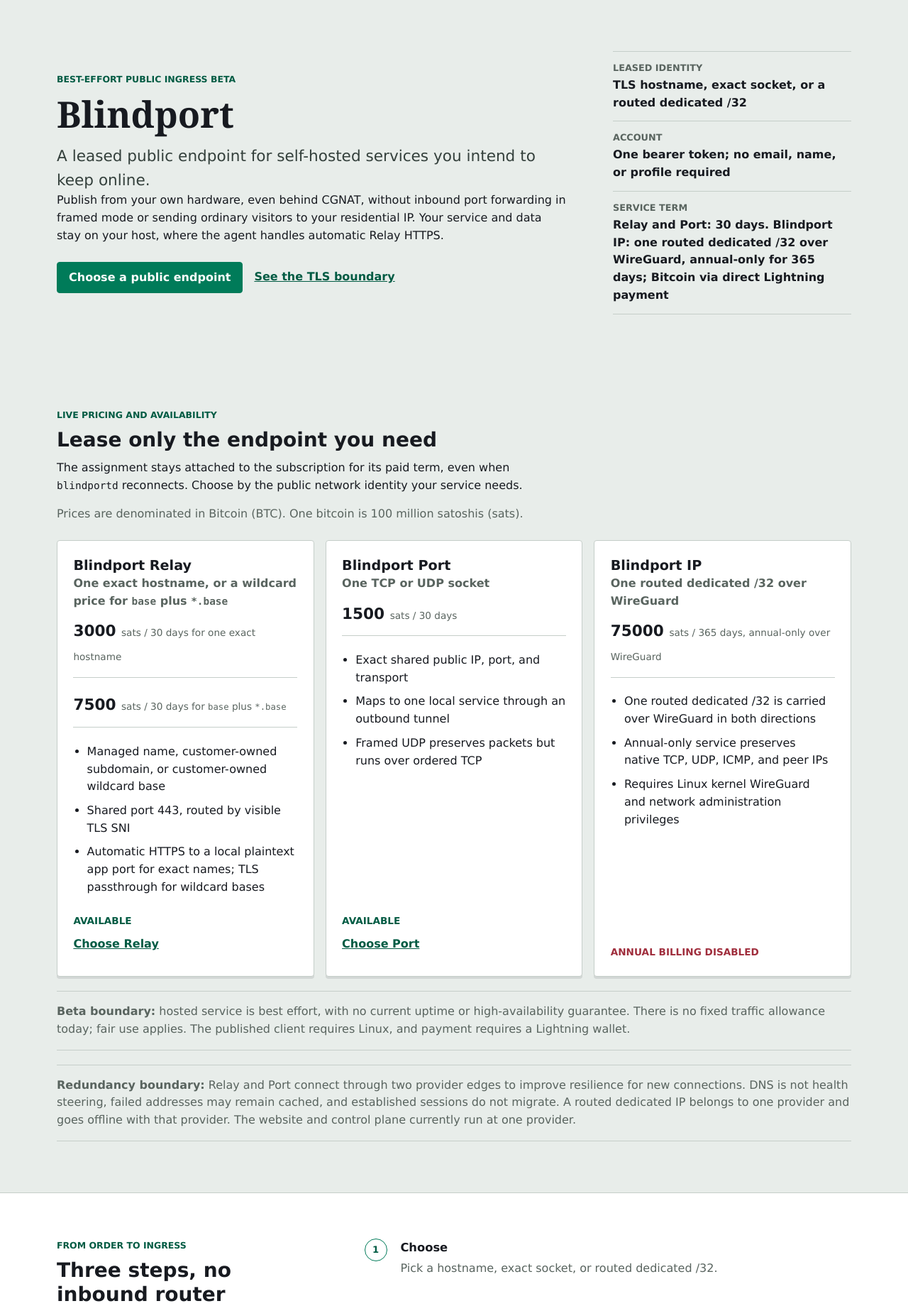
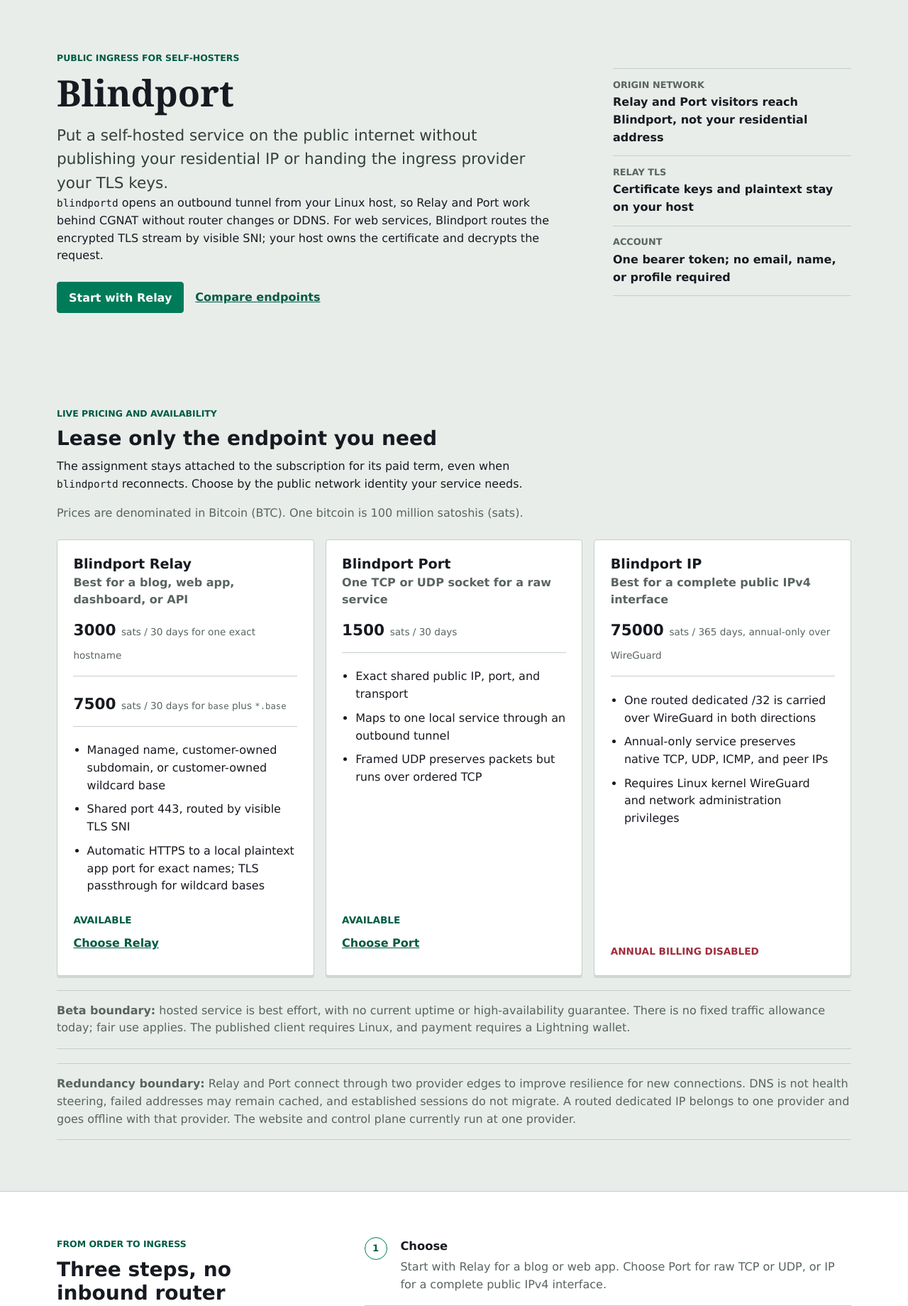
Before and after one commit to blindport/blindport, a FastAPI app: page / in a window 1280 px wide. Shown: the part 65-1905 px from the top of the page at 71% size. Run offline with FastAPI, Linux system fonts and the light colour scheme; data that the repository does not hold is empty; parts of the project's set-up code (start-up, migrations or seed data) failed here and were passed over.

Commit message:
feat(site): improve launch onboarding

```diff
--- a/backend/src/blindport/api/pages.py
+++ b/backend/src/blindport/api/pages.py
@@ -161,6 +161,7 @@ def _ctx(request: Request, **extra) -> dict:
         else f" -backend={shlex.quote(request_origin)}"
     )
     share_titles = {
+        "/": f"{settings.BRAND_NAME} | Public ingress for self-hosters",
         "/guide": f"Guide | {settings.BRAND_NAME}",
         "/terms": f"Service terms | {settings.BRAND_NAME}",
     }
--- a/backend/src/blindport/templates/landing.html
+++ b/backend/src/blindport/templates/landing.html
@@ -1,21 +1,21 @@
 {% extends "base.html" %}
-{% block title %}{{ brand_name }} | Private-origin ingress{% endblock %}
+{% block title %}{{ brand_name }} | Public ingress for self-hosting{% endblock %}
 {% block content %}
 <section class="intro content-width" aria-labelledby="intro-title">
   <div class="intro-copy">
-    <p class="eyebrow">Best-effort public ingress beta</p>
+    <p class="eyebrow">Public ingress for self-hosters</p>
     <h1 id="intro-title">{{ brand_name }}</h1>
-    <p class="lead">A leased public endpoint for self-hosted services you intend to keep online.</p>
-    <p>Publish from your own hardware, even behind CGNAT, without inbound port forwarding in framed mode or sending ordinary visitors to your residential IP. Your service and data stay on your host, where the agent handles automatic Relay HTTPS.</p>
+    <p class="lead">Put a self-hosted service on the public internet without publishing your residential IP or handing the ingress provider your TLS keys.</p>
+    <p><code>blindportd</code> opens an outbound tunnel from your Linux host, so Relay and Port work behind CGNAT without router changes or DDNS. For web services, Blindport routes the encrypted TLS stream by visible SNI; your host owns the certificate and decrypts the request.</p>
     <div class="intro-actions">
-      <a class="button-link" href="#products">Choose a public endpoint</a>
-      <a class="text-link" href="#tls-title">See the TLS boundary</a>
+      <a class="button-link product-jump" href="#order" data-order-product="relay">Start with Relay</a>
+      <a class="text-link" href="#products">Compare endpoints</a>
     </div>
   </div>
   <dl class="intro-facts" aria-label="Service summary">
-    <div><dt>Leased identity</dt><dd>TLS hostname, exact socket, or a routed dedicated /32</dd></div>
+    <div><dt>Origin network</dt><dd>Relay and Port visitors reach Blindport, not your residential address</dd></div>
+    <div><dt>Relay TLS</dt><dd>Certificate keys and plaintext stay on your host</dd></div>
     <div><dt>Account</dt><dd>One bearer token; no email, name, or profile required</dd></div>
-    <div><dt>Service term</dt><dd>Relay and Port: {% if yearly_billing_enabled %}30 or 365 days{% else %}30 days{% endif %}. Blindport IP: one routed dedicated /32 over WireGuard, annual-only for 365 days; Bitcoin via {% if stablecoin_enabled %}Lightning or stablecoin checkout{% else %}direct Lightning payment{% endif %}</dd></div>
   </dl>
 </section>
 
@@ -33,7 +33,7 @@
     {% set ip_wireguard_available = ip.available and ip.capacity.wireguard_available %}
     <article>
       <h3>Blindport Relay</h3>
-      <p class="product-purpose">One exact hostname, or a wildcard price for <code>base</code> plus <code>*.base</code></p>
+      <p class="product-purpose">Best for a blog, web app, dashboard, or API</p>
       <p class="price-line">{{ relay.relay_scopes.exact.monthly_price_sats }} <span>sats / 30 days for one exact hostname{% set relay_usd = approximate_usd(relay.relay_scopes.exact.monthly_price_sats) %}{% if relay_usd %} · about {{ relay_usd }} USD{% endif %}</span></p>
       <p class="price-line">{{ relay.relay_scopes.wildcard.monthly_price_sats }} <span>sats / 30 days for <code>base</code> plus <code>*.base</code>{% set relay_wildcard_usd = approximate_usd(relay.relay_scopes.wildcard.monthly_price_sats) %}{% if relay_wildcard_usd %} · about {{ relay_wildcard_usd }} USD{% endif %}</span></p>
       <ul class="check-list">
@@ -46,7 +46,7 @@
     </article>
     <article>
       <h3>Blindport Port</h3>
-      <p class="product-purpose">One TCP or UDP socket</p>
+      <p class="product-purpose">One TCP or UDP socket for a raw service</p>
       <p class="price-line">{{ port.monthly_price_sats }} <span>sats / 30 days{% set port_usd = approximate_usd(port.monthly_price_sats) %}{% if port_usd %} · about {{ port_usd }} USD{% endif %}</span></p>
       <ul class="check-list">
         <li>Exact shared public IP, port, and transport</li>
@@ -58,7 +58,7 @@
     </article>
     <article{% if not ip_wireguard_available %} class="is-unavailable"{% endif %}>
       <h3>Blindport IP</h3>
-      <p class="product-purpose">One routed dedicated /32 over WireGuard</p>
+      <p class="product-purpose">Best for a complete public IPv4 interface</p>
       <p class="price-line">{{ ip.yearly_price_sats }} <span>sats / 365 days, annual-only over WireGuard{% set ip_usd = approximate_usd(ip.yearly_price_sats) %}{% if ip_usd %} · about {{ ip_usd }} USD{% endif %}</span></p>
       <ul class="check-list">
         <li>One routed dedicated /32 is carried over WireGuard in both directions</li>
@@ -81,8 +81,8 @@
       <p>One daemon can keep every framed mapping in an account connected. The paid endpoint remains assigned while the tunnel reconnects.</p>
     </header>
     <ol class="workflow-steps">
-      <li><span>1</span><div><strong>Choose</strong><p>Pick a hostname, exact socket, or routed dedicated /32.</p></div></li>
-      <li><span>2</span><div><strong>Pay</strong><p>Settle one invoice for the fixed service term{% if stablecoin_enabled %}, directly or through stablecoin checkout{% endif %}.</p></div></li>
+      <li><span>1</span><div><strong>Choose</strong><p>Start with Relay for a blog or web app. Choose Port for raw TCP or UDP, or IP for a complete public IPv4 interface.</p></div></li>
+      <li><span>2</span><div><strong>Pay</strong><p>Back up the account token, then settle one invoice for the fixed service term{% if stablecoin_enabled %}, directly or through stablecoin checkout{% endif %}.</p></div></li>
       <li><span>3</span><div><strong>Connect</strong><p>Run <code>blindportd</code> beside the service; it dials outward.</p></div></li>
     </ol>
   </div>
@@ -92,8 +92,9 @@
   <div class="content-width tls-layout">
     <div class="tls-copy">
       <p class="eyebrow">Blindport Relay HTTPS</p>
-      <h2 id="tls-title">Automatic HTTPS, local app port</h2>
-      <p>After you accept the Let's Encrypt agreement, <code>blindportd</code> obtains and renews the certificate, handles HTTPS on your host, and forwards plaintext to your app at a local target such as <code>127.0.0.1:8080</code>.</p>
+      <h2 id="tls-title">TLS terminates on your host</h2>
+      <p>After you accept the Let's Encrypt agreement, <code>blindportd</code> obtains and renews the certificate, decrypts HTTPS on your host, and forwards plaintext only to your local app at a target such as <code>127.0.0.1:8080</code>.</p>
+      <p>The Blindport edge uses the visible SNI hostname to route the original encrypted stream. It does not receive the certificate private key or HTTP plaintext.</p>
       <p>Advanced TLS passthrough remains available when your existing server must keep the certificate and terminate TLS itself.</p>
       <p><a href="/guide#tls">Read the TLS guide</a>.</p>
     </div>
@@ -101,9 +102,9 @@
       <div class="tls-path" role="img" aria-label="Visitor HTTPS passes through Blindport to the local agent and app">
         <span class="tls-node">Visitor<small>Starts TLS</small></span>
         <span class="tls-link" aria-hidden="true"></span>
-        <span class="tls-node tls-node-relay">Blindport<small>Routes the connection</small></span>
+        <span class="tls-node tls-node-relay">Blindport<small>Routes by visible SNI</small></span>
         <span class="tls-link" aria-hidden="true"></span>
-        <span class="tls-node tls-node-origin">Your host<small>Agent HTTPS to local app</small></span>
+        <span class="tls-node tls-node-origin">Your host<small>Terminates TLS</small></span>
       </div>
       <figcaption id="tls-caption">Blindport still observes SNI, connection timing, volume, and active network addresses. Encrypted ClientHello cannot be routed by the current Relay service.</figcaption>
     </figure>
@@ -140,7 +141,7 @@
     <header class="section-heading">
       <p class="eyebrow">Pricing and configuration</p>
       <h2 id="order-title">Choose public ingress</h2>
-      <p>Choose a fixed service term and create a pending order. A new account needs no identity profile and uses one bearer token, shown once; payment happens in the dashboard.</p>
+      <p>Most blogs, dashboards, and web apps should start with Relay. Choose a managed hostname to skip DNS setup. A new account needs no identity profile and uses one bearer token, shown once; payment happens in the dashboard.</p>
     </header>
 
     <div class="order-shell">
@@ -188,7 +189,7 @@
                 <span class="availability">{% if ip_wireguard_available %}Available{% elif ip.sales_paused %}Sales paused{% elif not yearly_billing_enabled %}Annual billing disabled{% elif not ip.enabled %}Unavailable{% else %}No free WireGuard inventory{% endif %}</span>
               </label>
             </div>
-            <p id="ipAnnualOnlyHint" class="field-help" hidden>Blindport IP is one routed dedicated /32 over WireGuard, available annual-only for 365 days.</p>
+            <p id="ipAnnualOnlyHint" class="field-help" hidden>Blindport IP is one routed dedicated /32 over WireGuard, annual-only for 365 days.</p>
           </fieldset>
           <div class="form-actions form-actions-end">
             <button type="button" id="toConfigBtn" disabled>Configure plan</button>
@@ -197,7 +198,7 @@
 
         <section id="configPanel" class="order-panel" aria-labelledby="config-heading" hidden>
           <h3 id="config-heading">Configure <span id="configProductName"></span></h3>
-          <div id="ipConfig" class="notice" hidden>Blindport IP is one routed dedicated /32 over WireGuard, available annual-only for 365 days. It requires Linux kernel WireGuard with <code>CAP_NET_ADMIN</code> or equivalent root privileges.</div>
+          <div id="ipConfig" class="notice" hidden>Blindport IP is one routed dedicated /32 over WireGuard, annual-only for 365 days. It requires Linux kernel WireGuard with <code>CAP_NET_ADMIN</code> or equivalent root privileges.</div>
           <fieldset id="portConfig" hidden>
             <legend>Transport</legend>
             <div class="segmented">
```
Also changed, not shown: backend/tests/test_static_assets.py (+11 -8 lines), tests/browser/test_usability.py (+1 -1 lines), README.md.
